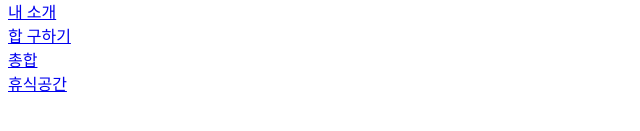
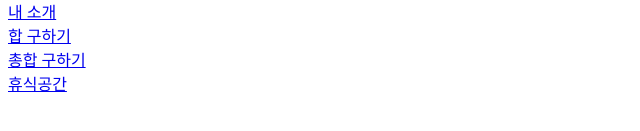
Before and after one commit to sssieun/wc2022, a plain HTML site: page index.html in a window 1280 px wide. Shown: the part 179-310 px from the top of the page, 0-640 px from the left. Drawn offline with Linux system fonts and the light colour scheme.

Commit message:
Update index.html

```diff
--- a/index.html
+++ b/index.html
@@ -9,7 +9,7 @@
 <a href="https://seoultech.ac.kr/">서울과학기술대학교</a><br>
 <a href="my.html">내 소개</a><br>
 <a href="sum.html">합 구하기</a><br>
-<a href="add.html">총합 </a><br>
+<a href="add.html">총합 구하기</a><br>
 <a href="joy.html">휴식공간</a>
 </BODY>
 </HTML>
```
